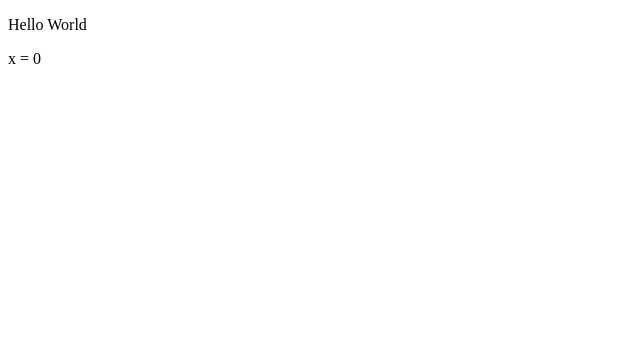
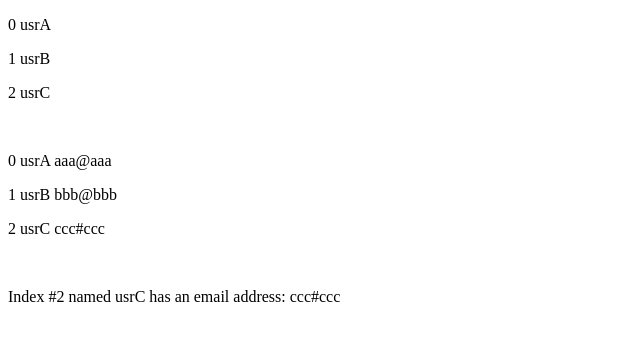
Before and after one commit to EricChiu147/prac-vue3, a Vue app in the folder vue-demo/: page / in a window 1280 px wide. Shown: the top 340 px of the page, without its empty margins (0-640 px from the left). Built offline with nearby package versions, Linux system fonts and the light colour scheme.

Commit message:
Day5 for

```diff
--- a/vue-demo/src/App.vue
+++ b/vue-demo/src/App.vue
@@ -1,16 +1,24 @@
 <template>
-  <p>
-    Hello World<br>
+  <p v-for="(user, index) in users1" :key="user">
+    {{ index }} {{ user }}
   </p>
-  <p v-if="x === 0">
-    x = 0
+
+  <br>
+
+  <p v-for="(user, index) in users2" :key="user.email">
+    {{ index }} {{ user.name }} {{ user.email }}
   </p>
-  <p v v-else-if="x === 1">
-    x = 1
-  </p>
-  <p v-else>
-    x out of range
-  </p>
+
+  <br>
+
+  <div v-for="(user, index) in users2" :key="user.email">
+    <p v-if="user.name === 'usrC'">
+      Index #{{ index }}
+      named {{ user.name }}
+      has an email address: {{ user.email }}
+    </p>
+
+  </div>
 </template>
 
 <script>
@@ -18,8 +26,12 @@ export default {
   name: 'App',
   data() {
     return {
-      isShow: true,
-      x: 0,
+      users1: ['usrA', 'usrB', 'usrC'],
+      users2: [
+        { name: 'usrA', email: 'aaa@aaa' },
+        { name: 'usrB', email: 'bbb@bbb' },
+        { name: 'usrC', email: 'ccc#ccc' },
+      ],
     };
   },
 };
```
